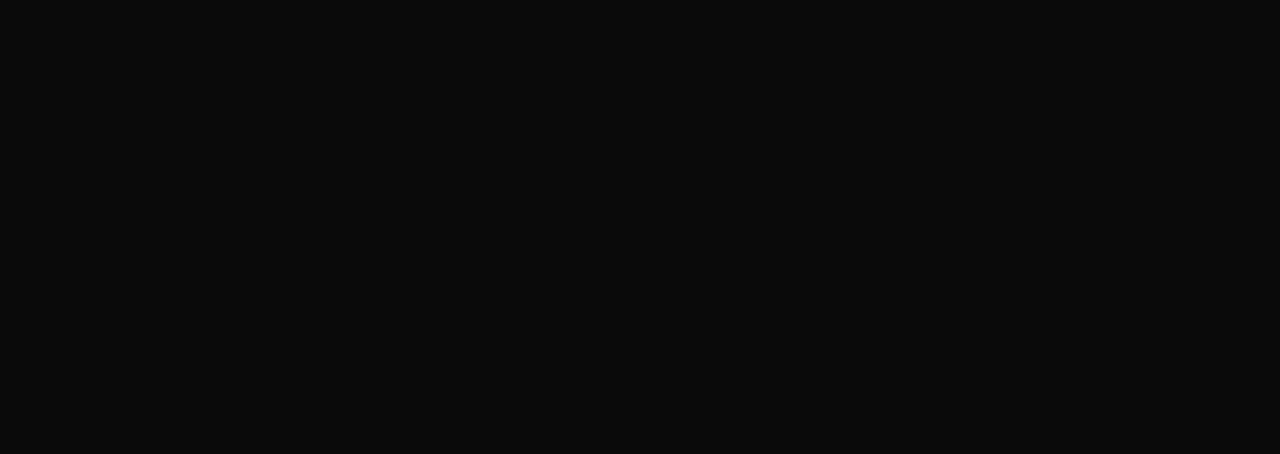
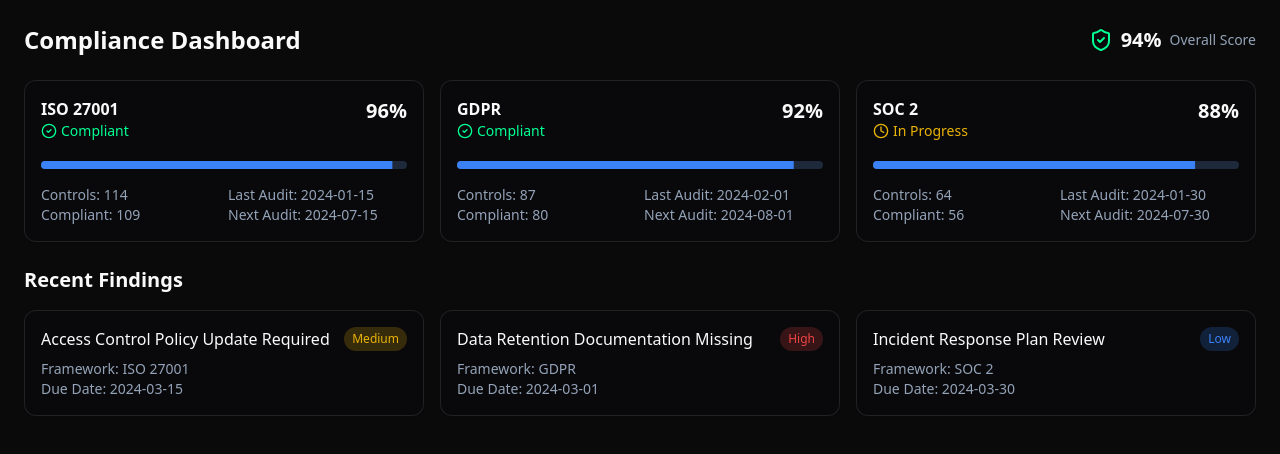
Before and after one commit to codesujeet/cyber-dashboard, a React (Vite) app: page /compliance in a window 1280 px wide. Before the commit this address had no page. Shown: the top 454 px of the page. Built offline with nearby package versions, Linux system fonts and the light colour scheme.

Commit message:
Add compliance page
Implement a new page for compliance, including relevant features and components.
[skip gpt_engineer]

```diff
--- a/src/App.tsx
+++ b/src/App.tsx
@@ -6,6 +6,7 @@ import { BrowserRouter, Routes, Route } from "react-router-dom";
 import Index from "./pages/Index";
 import Threats from "./pages/Threats";
 import Vulnerabilities from "./pages/Vulnerabilities";
+import Compliance from "./pages/Compliance";
 
 const queryClient = new QueryClient();
 
@@ -19,6 +20,7 @@ const App = () => (
           <Route path="/" element={<Index />} />
           <Route path="/threats" element={<Threats />} />
           <Route path="/vulnerabilities" element={<Vulnerabilities />} />
+          <Route path="/compliance" element={<Compliance />} />
         </Routes>
       </BrowserRouter>
     </TooltipProvider>
--- /dev/null
+++ b/src/pages/Compliance.tsx
@@ -0,0 +1,147 @@
+import { Card } from "@/components/ui/card";
+import { Progress } from "@/components/ui/progress";
+import {
+  ShieldCheck,
+  FileCheck,
+  AlertCircle,
+  Clock,
+  CheckCircle2,
+  XCircle
+} from "lucide-react";
+
+const complianceData = {
+  overallScore: 94,
+  frameworks: [
+    {
+      name: "ISO 27001",
+      progress: 96,
+      status: "Compliant",
+      lastAudit: "2024-01-15",
+      nextAudit: "2024-07-15",
+      controls: 114,
+      compliantControls: 109,
+    },
+    {
+      name: "GDPR",
+      progress: 92,
+      status: "Compliant",
+      lastAudit: "2024-02-01",
+      nextAudit: "2024-08-01",
+      controls: 87,
+      compliantControls: 80,
+    },
+    {
+      name: "SOC 2",
+      progress: 88,
+      status: "In Progress",
+      lastAudit: "2024-01-30",
+      nextAudit: "2024-07-30",
+      controls: 64,
+      compliantControls: 56,
+    }
+  ],
+  recentFindings: [
+    {
+      title: "Access Control Policy Update Required",
+      severity: "Medium",
+      framework: "ISO 27001",
+      dueDate: "2024-03-15",
+    },
+    {
+      title: "Data Retention Documentation Missing",
+      severity: "High",
+      framework: "GDPR",
+      dueDate: "2024-03-01",
+    },
+    {
+      title: "Incident Response Plan Review",
+      severity: "Low",
+      framework: "SOC 2",
+      dueDate: "2024-03-30",
+    }
+  ]
+};
+
+const Compliance = () => {
+  return (
+    <div className="min-h-screen bg-cyber-dark">
+      <div className="p-6 space-y-6">
+        <div className="flex items-center justify-between">
+          <h1 className="text-2xl font-bold">Compliance Dashboard</h1>
+          <div className="flex items-center gap-2">
+            <ShieldCheck className="h-6 w-6 text-cyber-green" />
+            <span className="text-xl font-bold">{complianceData.overallScore}%</span>
+            <span className="text-sm text-muted-foreground">Overall Score</span>
+          </div>
+        </div>
+
+        {/* Compliance Frameworks */}
+        <div className="grid grid-cols-1 md:grid-cols-2 lg:grid-cols-3 gap-4">
+          {complianceData.frameworks.map((framework, index) => (
+            <Card key={index} className="glass-card p-4">
+              <div className="space-y-4">
+                <div className="flex items-start justify-between">
+                  <div>
+                    <h3 className="font-semibold">{framework.name}</h3>
+                    <span className={`inline-flex items-center gap-1 text-sm ${
+                      framework.status === 'Compliant' ? 'text-cyber-green' : 'text-yellow-500'
+                    }`}>
+                      {framework.status === 'Compliant' ?
+                        <CheckCircle2 className="h-4 w-4" /> :
+                        <Clock className="h-4 w-4" />
+                      }
+                      {framework.status}
+                    </span>
+                  </div>
+                  <span className="text-xl font-bold">{framework.progress}%</span>
+                </div>
+
+                <Progress value={framework.progress} className="h-2" />
+
+                <div className="grid grid-cols-2 gap-2 text-sm text-muted-foreground">
+                  <div>
+                    <p>Controls: {framework.controls}</p>
+                    <p>Compliant: {framework.compliantControls}</p>
+                  </div>
+                  <div>
+                    <p>Last Audit: {framework.lastAudit}</p>
+                    <p>Next Audit: {framework.nextAudit}</p>
+                  </div>
+                </div>
+              </div>
+            </Card>
+          ))}
+        </div>
+
+        {/* Recent Findings */}
+        <div>
+          <h2 className="text-xl font-semibold mb-4">Recent Findings</h2>
+          <div className="grid grid-cols-1 md:grid-cols-2 lg:grid-cols-3 gap-4">
+            {complianceData.recentFindings.map((finding, index) => (
+              <Card key={index} className="glass-card p-4">
+                <div className="space-y-2">
+                  <div className="flex items-start justify-between">
+                    <h3 className="font-medium">{finding.title}</h3>
+                    <span className={`px-2 py-1 rounded-full text-xs ${
+                      finding.severity === 'High' ? 'bg-red-500/20 text-red-500' :
+                      finding.severity === 'Medium' ? 'bg-yellow-500/20 text-yellow-500' :
+                      'bg-blue-500/20 text-blue-500'
+                    }`}>
+                      {finding.severity}
+                    </span>
+                  </div>
+                  <div className="text-sm text-muted-foreground">
+                    <p>Framework: {finding.framework}</p>
+                    <p>Due Date: {finding.dueDate}</p>
+                  </div>
+                </div>
+              </Card>
+            ))}
+          </div>
+        </div>
+      </div>
+    </div>
+  );
+};
+
+export default Compliance;
```
